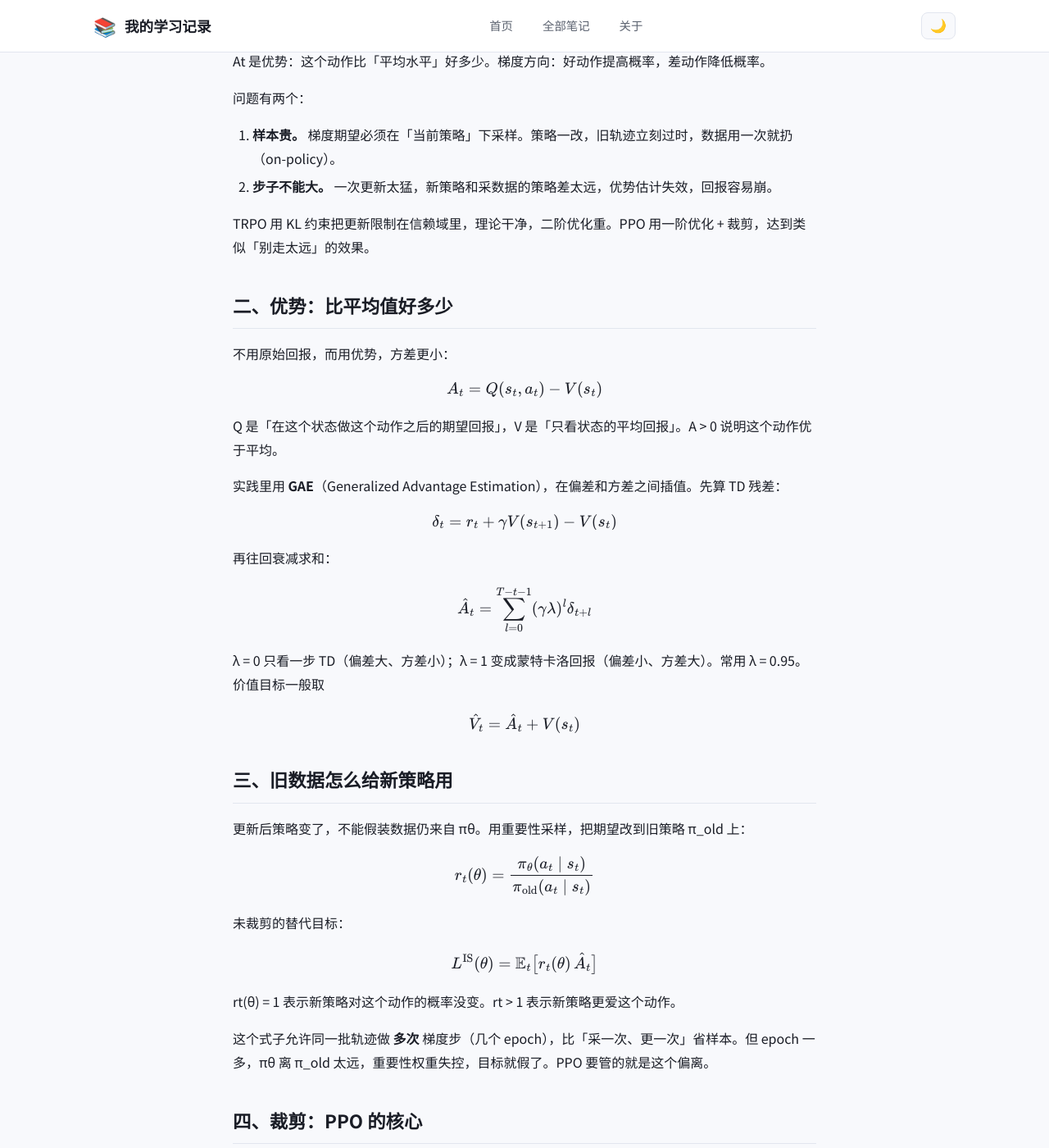
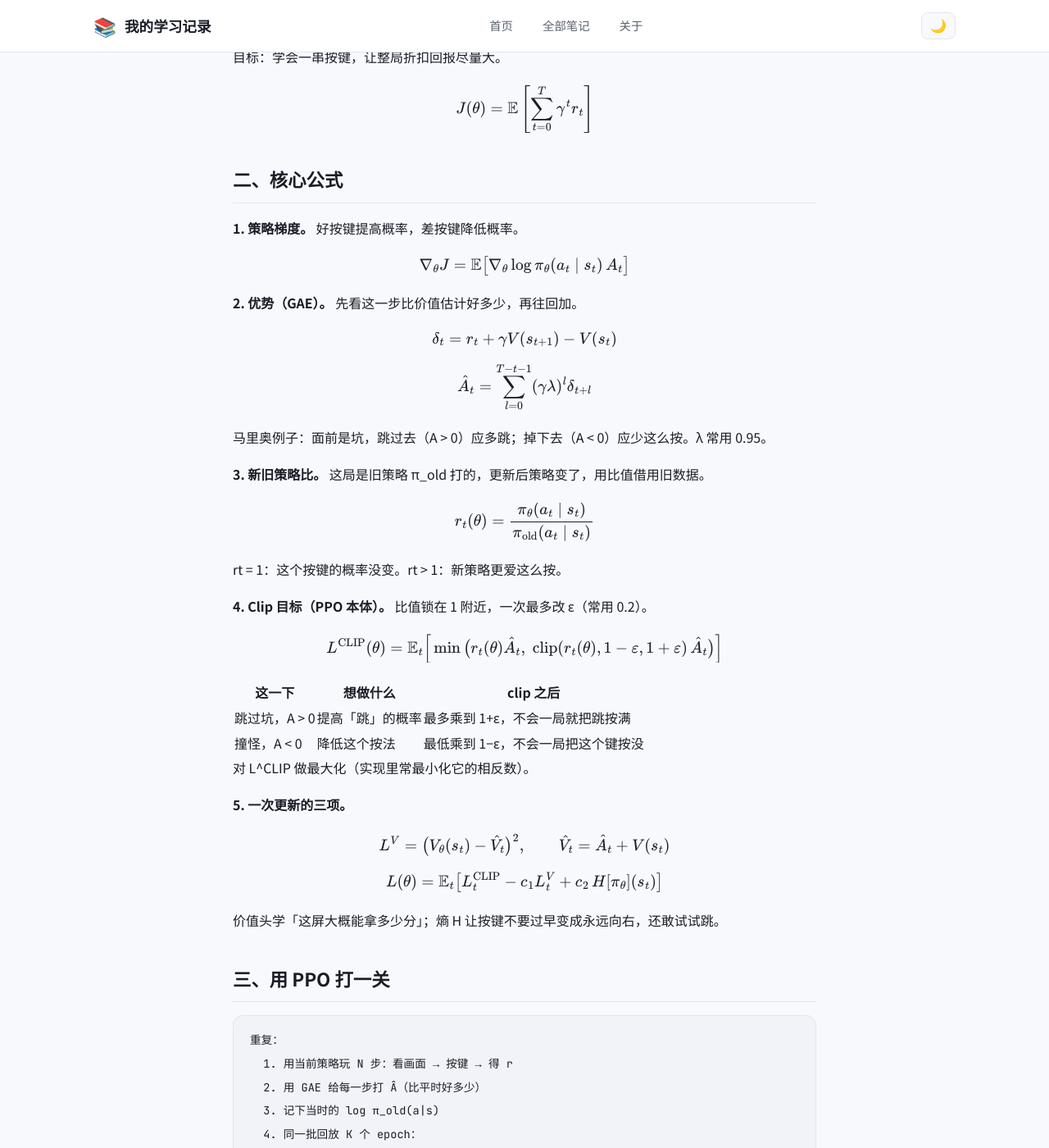
Before and after one commit to SummerXC-66/SummerXC-66.github.io, a Jekyll site: the page built from _posts/2026-08-29-ppo.md, in a window 1280 px wide and 1400 px high, scrolled down 668 px. Shown: the whole window at 82% size. Built offline with Jekyll 4.4.1, drawn with Linux system fonts in a browser that asks for light colours; formulas are drawn with MathJax 3; some of the changed text lies outside the part shown.

Commit message:
精简 PPO 笔记，用马里奥对齐符号并单独列出核心公式。
Co-authored-by: Cursor <cursoragent@cursor.com>

````diff
--- a/_posts/2026-08-29-ppo.md
+++ b/_posts/2026-08-29-ppo.md
@@ -6,175 +6,95 @@ category: 算法
 tags: [算法, 强化学习, PPO]
 ---
 
-PPO（Proximal Policy Optimization）是目前最常用的 on-policy 策略梯度算法。核心就一件事：**用旧策略采的数据，小步更新新策略，不让一次迈太远。** 实现比 TRPO 简单，效果接近。
+PPO 用旧策略去玩游戏、用新策略小步更新：**好动作多按，差动作少按，一次不要改太猛。** 下面用超级马里奥把符号对上。
 
-论文：[Proximal Policy Optimization Algorithms](https://arxiv.org/abs/1707.06347)（Schulman et al., 2017）
+论文：[Proximal Policy Optimization Algorithms](https://arxiv.org/abs/1707.06347)
 
-## 一、要解决什么
+## 一、马里奥里的状态、动作、奖励
 
-强化学习里策略 πθ(a|s) 直接出动作。目标是最大化折扣回报：
+| 符号 | 马里奥里是什么 |
+|------|----------------|
+| s | 当前几帧画面（马里奥在哪、前面有没有怪） |
+| a | 按键：左、右、跳、跑，或它们的组合 |
+| r | 向右走、吃金币加分；被撞、掉坑扣分 |
+| πθ(a\|s) | 看到这屏时，各按键的概率 |
+| V(s) | 「只看这屏，后面大概能拿多少分」 |
+| A | 「这一下按跳，比平时在这屏乱按更好多少」 |
+
+目标：学会一串按键，让整局折扣回报尽量大。
 
 $$
-J(\theta)=\mathbb{E}_{\pi_\theta}\left[\sum_{t=0}^{T}\gamma^t r_t\right]
+J(\theta)=\mathbb{E}\left[\sum_{t=0}^{T}\gamma^{t}r_{t}\right]
 $$
 
-朴素策略梯度：
+## 二、核心公式
+
+**1. 策略梯度。** 好按键提高概率，差按键降低概率。
 
 $$
-\nabla_\theta J(\theta)=\mathbb{E}_{\pi_\theta}\big[\nabla_\theta\log\pi_\theta(a_t\mid s_t)\,A_t\big]
+\nabla_{\theta}J=\mathbb{E}\big[\nabla_{\theta}\log\pi_{\theta}(a_{t}\mid s_{t})\,A_{t}\big]
 $$
 
-At 是优势：这个动作比「平均水平」好多少。梯度方向：好动作提高概率，差动作降低概率。
-
-问题有两个：
-
-1. **样本贵。** 梯度期望必须在「当前策略」下采样。策略一改，旧轨迹立刻过时，数据用一次就扔（on-policy）。
-2. **步子不能大。** 一次更新太猛，新策略和采数据的策略差太远，优势估计失效，回报容易崩。
-
-TRPO 用 KL 约束把更新限制在信赖域里，理论干净，二阶优化重。PPO 用一阶优化 + 裁剪，达到类似「别走太远」的效果。
-
-## 二、优势：比平均值好多少
-
-不用原始回报，而用优势，方差更小：
+**2. 优势（GAE）。** 先看这一步比价值估计好多少，再往回加。
 
 $$
-A_t=Q(s_t,a_t)-V(s_t)
+\delta_{t}=r_{t}+\gamma V(s_{t+1})-V(s_{t})
 $$
 
-Q 是「在这个状态做这个动作之后的期望回报」，V 是「只看状态的平均回报」。A > 0 说明这个动作优于平均。
+$$
+\hat{A}_{t}=\sum_{l=0}^{T-t-1}(\gamma\lambda)^{l}\delta_{t+l}
+$$
 
-实践里用 **GAE**（Generalized Advantage Estimation），在偏差和方差之间插值。先算 TD 残差：
+马里奥例子：面前是坑，跳过去（A > 0）应多跳；掉下去（A < 0）应少这么按。λ 常用 0.95。
+
+**3. 新旧策略比。** 这局是旧策略 π_old 打的，更新后策略变了，用比值借用旧数据。
 
 $$
-\delta_t=r_t+\gamma V(s_{t+1})-V(s_t)
+r_{t}(\theta)=\frac{\pi_{\theta}(a_{t}\mid s_{t})}{\pi_{\mathrm{old}}(a_{t}\mid s_{t})}
 $$
 
-再往回衰减求和：
+rt = 1：这个按键的概率没变。rt > 1：新策略更爱这么按。
+
+**4. Clip 目标（PPO 本体）。** 比值锁在 1 附近，一次最多改 ε（常用 0.2）。
 
 $$
-\hat{A}_t=\sum_{l=0}^{T-t-1}(\gamma\lambda)^l\delta_{t+l}
+L^{\mathrm{CLIP}}(\theta)=\mathbb{E}_{t}\Big[\min\big(r_{t}(\theta)\hat{A}_{t},\;\mathrm{clip}(r_{t}(\theta),1-\varepsilon,1+\varepsilon)\,\hat{A}_{t}\big)\Big]
 $$
 
-λ = 0 只看一步 TD（偏差大、方差小）；λ = 1 变成蒙特卡洛回报（偏差小、方差大）。常用 λ = 0.95。价值目标一般取
+| 这一下 | 想做什么 | clip 之后 |
+|--------|----------|-----------|
+| 跳过坑，A > 0 | 提高「跳」的概率 | 最多乘到 1+ε，不会一局就把跳按满 |
+| 撞怪，A < 0 | 降低这个按法 | 最低乘到 1−ε，不会一局把这个键按没 |
+
+对 L^CLIP 做最大化（实现里常最小化它的相反数）。
+
+**5. 一次更新的三项。**
 
 $$
-\hat{V}_t=\hat{A}_t+V(s_t)
+L^{V}=\big(V_{\theta}(s_{t})-\hat{V}_{t}\big)^{2},\qquad \hat{V}_{t}=\hat{A}_{t}+V(s_{t})
 $$
 
-## 三、旧数据怎么给新策略用
-
-更新后策略变了，不能假装数据仍来自 πθ。用重要性采样，把期望改到旧策略 π_old 上：
-
 $$
-r_t(\theta)=\frac{\pi_\theta(a_t\mid s_t)}{\pi_{\mathrm{old}}(a_t\mid s_t)}
+L(\theta)=\mathbb{E}_{t}\big[L_{t}^{\mathrm{CLIP}}-c_{1}L_{t}^{V}+c_{2}\,H[\pi_{\theta}](s_{t})\big]
 $$
 
-未裁剪的替代目标：
+价值头学「这屏大概能拿多少分」；熵 H 让按键不要过早变成永远向右，还敢试试跳。
 
-$$
-L^{\mathrm{IS}}(\theta)=\mathbb{E}_{t}\big[r_t(\theta)\,\hat{A}_t\big]
-$$
-
-rt(θ) = 1 表示新策略对这个动作的概率没变。rt > 1 表示新策略更爱这个动作。
-
-这个式子允许同一批轨迹做 **多次** 梯度步（几个 epoch），比「采一次、更一次」省样本。但 epoch 一多，πθ 离 π_old 太远，重要性权重失控，目标就假了。PPO 要管的就是这个偏离。
-
-## 四、裁剪：PPO 的核心
-
-PPO-Clip 的目标：
-
-$$
-L^{\mathrm{CLIP}}(\theta)=\mathbb{E}_{t}\Big[\min\big(r_t(\theta)\hat{A}_t,\;\mathrm{clip}(r_t(\theta),1-\varepsilon,1+\varepsilon)\,\hat{A}_t\big)\Big]
-$$
-
-ε 常用 0.1 或 0.2。clip 把概率比限制在 [1−ε, 1+ε]。再和未裁剪项取 **min**（注意是最小化目标的相反：实现里对这个 L 做**最大化**，或对 −L 做梯度下降）。
-
-按优势符号看：
-
-| 情况 | 未裁剪项想做什么 | clip 之后 |
-|------|------------------|-----------|
-| A > 0（好动作） | 把 rt 抬上去，更常选它 | rt 最多到 1+ε，好动作也不会一次抬爆 |
-| A < 0（差动作） | 把 rt 压下去，少选它 | rt 最低到 1−ε，差动作也不会一次压没 |
-
-min 保证：目标不会比「裁剪后的保守版本」更乐观。概率比已经贴边时，梯度可以变成 0，这次样本不再推策略往外走。这就是 proximal：新策略被按在旧策略附近。
-
-还有一个变体 PPO-Penalty，把 KL(π_old ‖ πθ) 加进损失并自适应调系数。工程上 **PPO-Clip 更常见**，不用估 KL、不用调罚项。
-
-## 五、完整损失
-
-一次更新通常三项一起：
-
-$$
-L(\theta)=\mathbb{E}_{t}\Big[L_t^{\mathrm{CLIP}}(\theta)-c_1 L_t^{V}(\theta)+c_2\,H[\pi_\theta](s_t)\Big]
-$$
-
-价值损失（价值头和策略可以共享骨干）：
-
-$$
-L_t^{V}=\big(V_\theta(s_t)-\hat{V}_t\big)^2
-$$
-
-有的实现也对价值做 clip，防止 V 一次跳太远。
-
-熵奖励 H 鼓励探索，防止过早变成确定性策略。c1、c2 是系数，价值项通常比策略项大一个量级，需要单独调或归一化优势。
-
-最大化 L 等价于：抬裁剪后的优势目标、压价值误差、留一点随机性。
-
-## 六、训练循环
+## 三、用 PPO 打一关
 
 ```
 重复：
-  1. 用当前策略 π_old 在环境里滚若干步，得到 (s, a, r, s')
-  2. 算价值 V(s)，用 GAE 得到 Â、V̂
-  3. 记下旧对数概率 log π_old(a|s)
-  4. 把这批数据打乱，分 minibatch，重复 K 个 epoch：
-       算 rt = exp( log πθ(a|s) − log π_old(a|s) )
-       算 L^CLIP、价值损失、熵
-       梯度上升（或对 −L 下降）
-  5. 用新参数覆盖 π_old，回到 1
+  1. 用当前策略玩 N 步：看画面 → 按键 → 得 r
+  2. 用 GAE 给每一步打 Â（比平时好多少）
+  3. 记下当时的 log π_old(a|s)
+  4. 同一批回放 K 个 epoch：
+       rt = exp( log π_new − log π_old )
+       最大化 clip 目标，同时拟合 V、加一点熵
+  5. 丢掉这批数据，用新策略再进关
 ```
 
-关键实现细节：
+必须重新进关再采：策略一改，旧录像就不能当「当前打法」用。K 太大等于又改猛了，clip 挡不住。
 
-- **on-policy：** 第 4 步用完这批数据就丢，下一轮必须重新采样。
-- **K 不要太大**（常 3～10）。epoch 太多等于又走远，clip 挡不住所有坏更新。
-- **优势标准化：** 一批里把 Â 减均值、除标准差，梯度更稳。
-- **log-prob 要准：** rt 用新旧对数概率相减再 exp，避免数值炸掉。离散动作是 softmax；连续动作常是对角高斯，log-prob 有闭式。
-- **梯度裁剪** 防止一次参数跳太狠。
+典型量级：γ = 0.99，λ = 0.95，ε = 0.2，K = 4。
 
-常见超参量级（MuJoCo / 游戏类，仅作起点）：
-
-| 量 | 常见取值 |
-|----|----------|
-| γ | 0.99 |
-| GAE λ | 0.95 |
-| clip ε | 0.2 |
-| 每轮环境步数 | 2048 量级 |
-| epoch K | 4～10 |
-| minibatch | 64～256 |
-| 学习率 | 3e-4 量级，常线性衰减 |
-| 熵系数 c2 | 0～0.01 |
-
-## 七、和 TRPO、A2C 的位置
-
-| | 做法 | 特点 |
-|--|------|------|
-| A2C / A3C | 策略梯度 + 价值基线，通常每批只更一次 | 简单，更新步子不受限 |
-| TRPO | 约束平均 KL，用共轭梯度 + 线搜索 | 稳，实现重 |
-| PPO | 一阶优化 + clip（或 KL 罚） | 稳且好写，默认首选 |
-
-PPO 没有 TRPO 的硬约束，不能保证每次都单调不降，但 clip 在实践里足够把崩溃压住。
-
-## 八、什么时候不好用
-
-PPO 要 **当前策略的 log-prob**，并且必须能接着在环境里采新数据。
-
-- 策略是 flow matching / 扩散时，精确 log-prob 贵或不稳，rt 算不准，clip 失去意义。
-- 数据接近离线、不能大规模重新 rollout 时，on-policy 吃不饱。
-- 这就是 VLA 真机上常用 RECAP / 加权行为克隆，而不是直接 PPO 的原因。
-
-离散控制、可算似然的连续控制（高斯策略）、仿真里能狂采的环境，PPO 仍然是最稳的第一选择。
-
-## 九、一句话
-
-先用旧策略采数据、用 GAE 打「比平均好多少」；再用概率比把旧数据借给新策略；clip 把概率比锁在 1 附近，避免一次更新把策略拽崩。三项损失：裁剪策略目标、价值拟合、熵探索。
+**一句话：** 旧马里奥去打关并打分；新马里奥只许把好按键的概率微调到 1±ε 以内，再进下一把。
````
